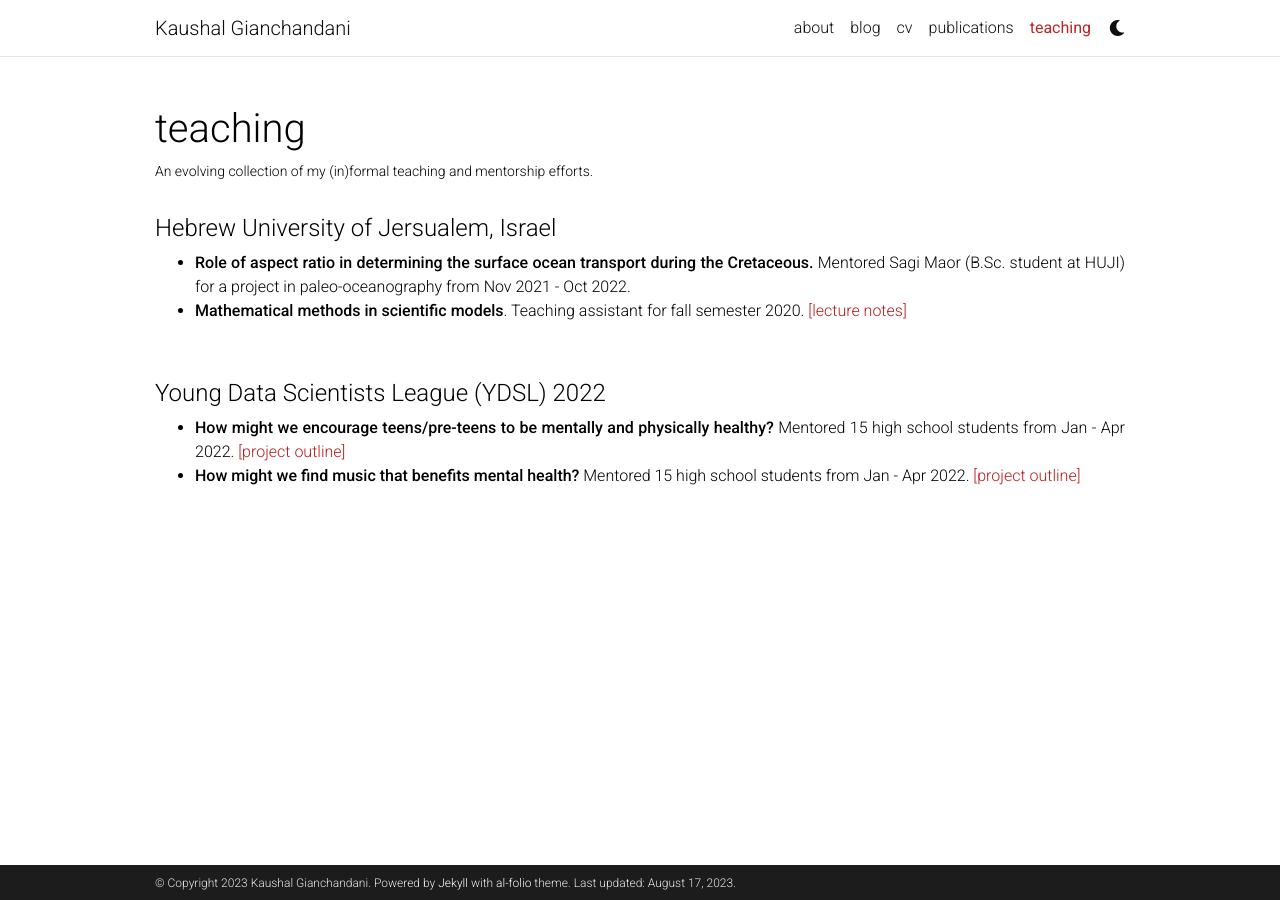
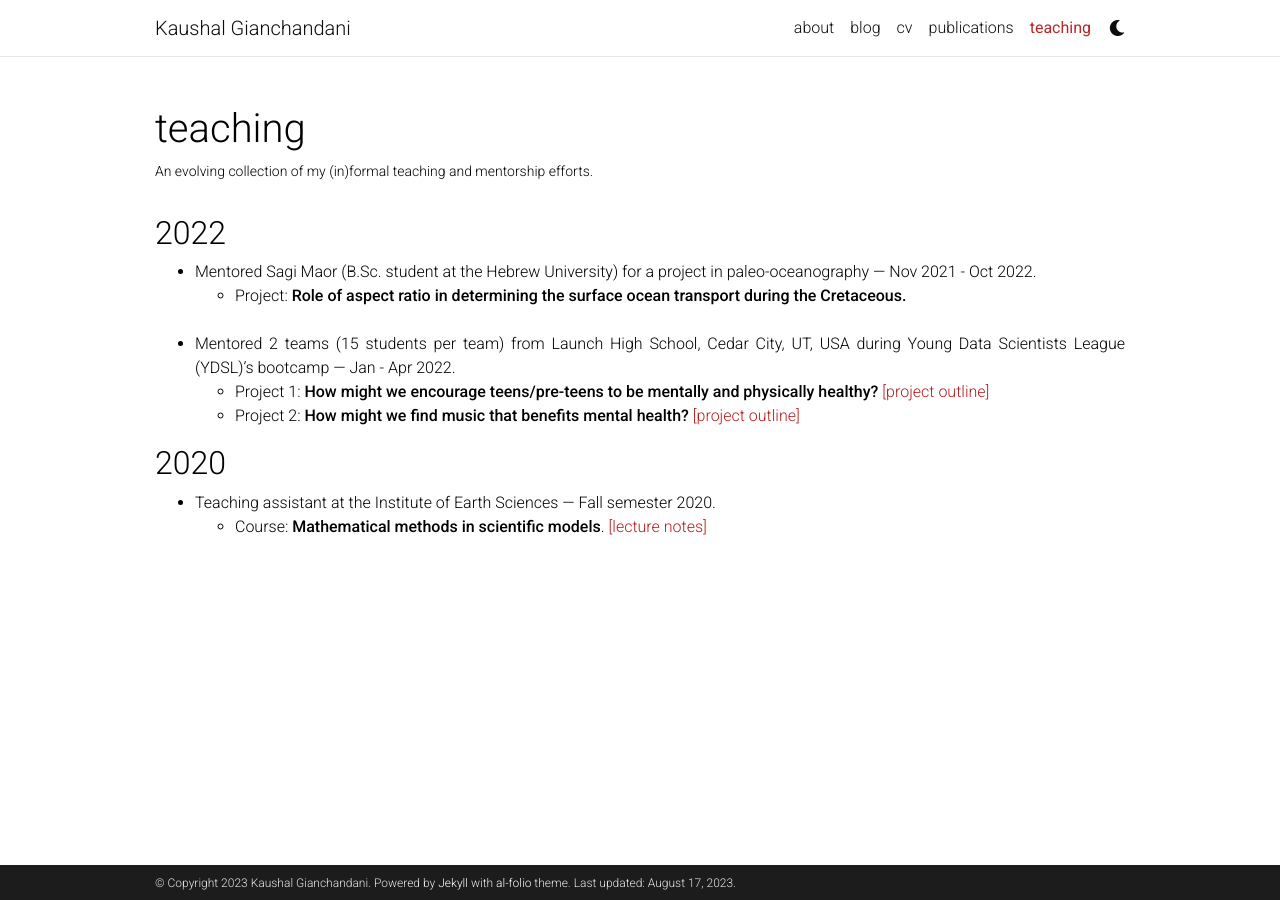
Before and after one commit to kaushalgianchandani/kaushalgianchandani.github.io, a Jekyll site: the page built from _pages/teaching.md, in a window 1280 px wide. Built offline with Jekyll 4.4.1, drawn with Linux system fonts in a browser that asks for light colours; comment, search, counter and statistics services are not loaded; a style sheet for code colours, icons or effects is not loaded.

Commit message:
updated teaching

```diff
--- a/_pages/teaching.md
+++ b/_pages/teaching.md
@@ -7,14 +7,14 @@ nav: true
 nav_order: 1
 ---
 
-#### Hebrew University of Jersualem, Israel
+<h2 class="year">2022</h2>
+- Mentored Sagi Maor (B.Sc. student at the Hebrew University) for a project in paleo-oceanography --- Nov 2021 - Oct 2022.
+  - Project:  **Role of aspect ratio in determining the surface ocean transport during the Cretaceous.**
+<br>
+- Mentored 2 teams (15 students per team) from Launch High School, Cedar City, UT, USA during Young Data Scientists League (YDSL)'s bootcamp --- Jan - Apr 2022.
+  - Project 1: **How might we encourage teens/pre-teens to be mentally and physically healthy?** <a href = "https://kaushalgianchandani.github.io/assets/pdf/Project1_KG_AT.pdf" target="_blank">[project outline]</a>
+  - Project 2: **How might we find music that benefits mental health?** <a href = "https://kaushalgianchandani.github.io/assets/pdf/Project2_KG_AT.pdf" target="_blank">[project outline]</a>
 
-- **Role of aspect ratio in determining the surface ocean transport during the Cretaceous.**
- Mentored Sagi Maor (B.Sc. student at HUJI) for a project in paleo-oceanography from Nov 2021 - Oct 2022.
-- **Mathematical methods in scientific models**. Teaching assistant for fall semester 2020. <a href = "https://kaushalgianchandani.github.io/assets/pdf/mm.pdf" target="_blank">[lecture notes]</a>
-
-<br>
-#### Young Data Scientists League (YDSL) 2022
-
-- **How might we encourage teens/pre-teens to be mentally and physically healthy?** Mentored 15 high school students from Jan - Apr 2022. <a href = "https://kaushalgianchandani.github.io/assets/pdf/Project1_KG_AT.pdf" target="_blank">[project outline]</a>
-- **How might we find music that benefits mental health?** Mentored 15 high school students from Jan - Apr 2022. <a href = "https://kaushalgianchandani.github.io/assets/pdf/Project2_KG_AT.pdf" target="_blank">[project outline]</a>
+<h2 class="year">2020</h2>
+- Teaching assistant at the Institute of Earth Sciences --- Fall semester 2020.
+  - Course: **Mathematical methods in scientific models**. <a href = "https://kaushalgianchandani.github.io/assets/pdf/mm.pdf" target="_blank">[lecture notes]</a>
```
